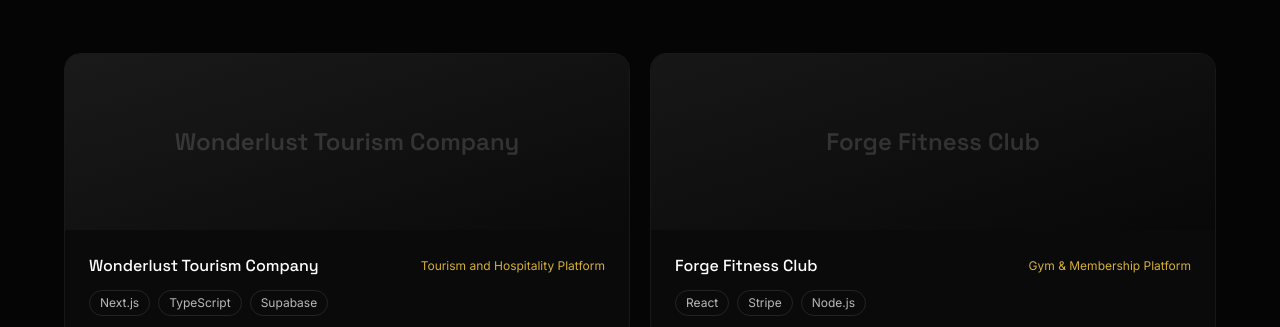
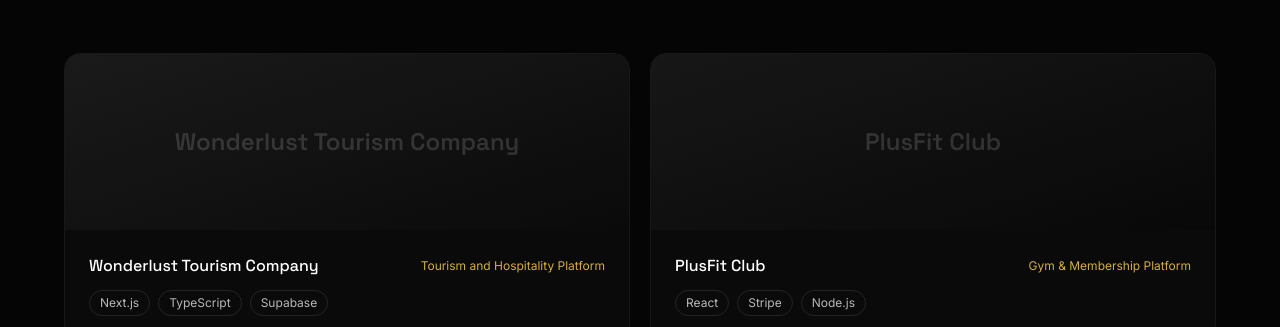
Before and after one commit to Charlie01-creator/Charlie, a React (Vite) app: page / in a window 1280 px wide. Shown: the part 2472-2799 px from the top of the page. Built offline with nearby package versions, Linux system fonts and the light colour scheme.

Commit message:
Rename Forge Fitness Club to PlusFit Club

```diff
--- a/src/App.jsx
+++ b/src/App.jsx
@@ -137,11 +137,11 @@ const PROJECTS = [
     link: "https://ui-ux-pro-max-skill.nextlevelbuilder.io/demo/travel-tourism",
   },
   {
-    name: "Forge Fitness Club",
+    name: "PlusFit Club",
     category: "Gym & Membership Platform",
     stack: ["React", "Stripe", "Node.js"],
     color: "from-[#171717] to-[#080808]",
-    link: "#",
+    link: "https://ui-ux-pro-max-skill.nextlevelbuilder.io/demo/fitness-gym",
   },
   {
     name: "Ember & Oak",
```
